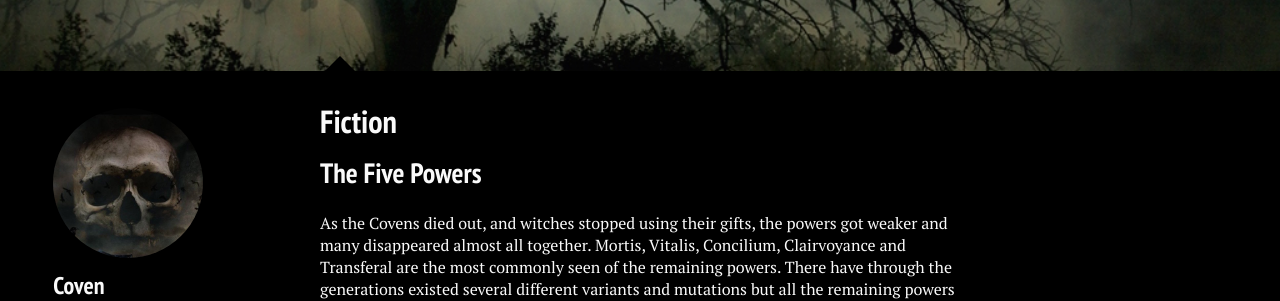
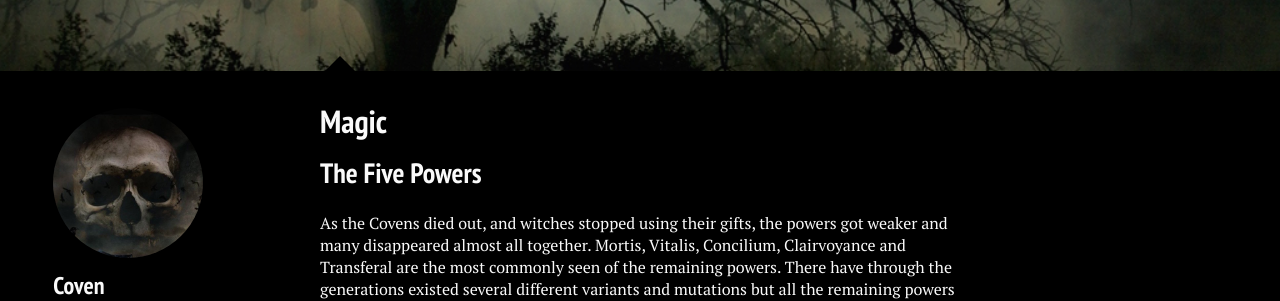
Before and after one commit to stanislavb/en.coven.nu, a Jekyll site: the page built from magic/index.md, in a window 1280 px wide and 900 px high. Shown: the part 404-705 px from the top of the window. Built offline with Jekyll 4.4.1, drawn with Linux system fonts in a browser that asks for light colours; nearby versions of some CDN libraries.

Commit message:
Update index.md

```diff
--- a/magic/index.md
+++ b/magic/index.md
@@ -1,7 +1,7 @@
 ---
 layout: page
-title: Fiction
-tags: [fiction, powers, rituals, crystals, tarot]
+title: Magic
+tags: [magic, powers, rituals, crystals, tarot]
 modified: 2015-01-11
 comments: true
 image:
```
